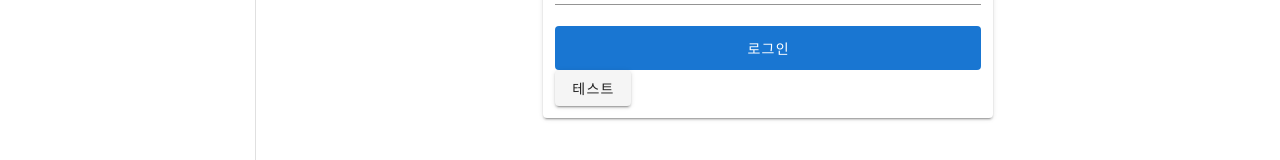
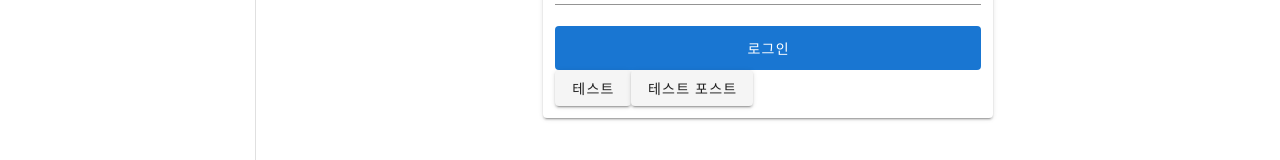
Before and after one commit to rudalson/vue-webblog, a Vue app: page /login in a window 1280 px wide. Shown: the part 450-610 px from the top of the page. Built offline with nearby package versions, Linux system fonts and the light colour scheme.

Commit message:
added the axios post api usage
axios를 통하여 post 방식 호출에 대한 예

```diff
--- a/src/views/Login.vue
+++ b/src/views/Login.vue
@@ -28,6 +28,7 @@
                         })">로그인
                         </v-btn>
                         <v-btn @click="test">테스트</v-btn>
+                        <v-btn @click="testPost">테스트 포스트</v-btn>
                     </div>
                 </v-card>
             </v-flex>
@@ -66,6 +67,18 @@
                     .then(() => {
                         // always executed
                     });
+            },
+            testPost() {
+                axios.post('https://reqres.in/api/register', {
+                    "email": "eve.holt@reqres.in",
+                    "password": "pistol"
+                })
+                    .then(response => {
+                        console.log(response);
+                    })
+                    .catch(error => {
+                        console.log(error);
+                    });
             }
         }
     }
```
